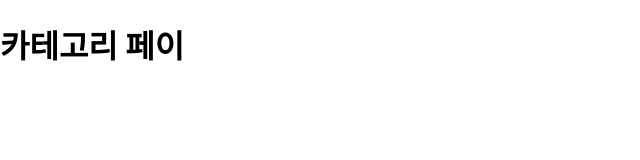
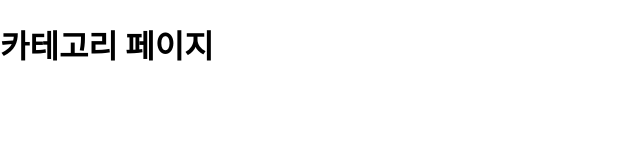
Before and after one commit to enryu0210/project-sns, a React (Create React App) app: page /category in a window 1280 px wide. Shown: the top 160 px of the page, without its empty margins (0-640 px from the left). Built offline with nearby package versions, Linux system fonts and the light colour scheme.

Commit message:
recovery commit

```diff
--- a/src/pages/CategoryPage.js
+++ b/src/pages/CategoryPage.js
@@ -3,7 +3,7 @@ import React from "react";
 function CategoryPage() {
   return (
     <div>
-      <h1>카테고리 페이</h1>
+      <h1>카테고리 페이지</h1>
       {/* 카테고리 페이지의 내용을 추가하세요 */}
     </div>
   );
```
